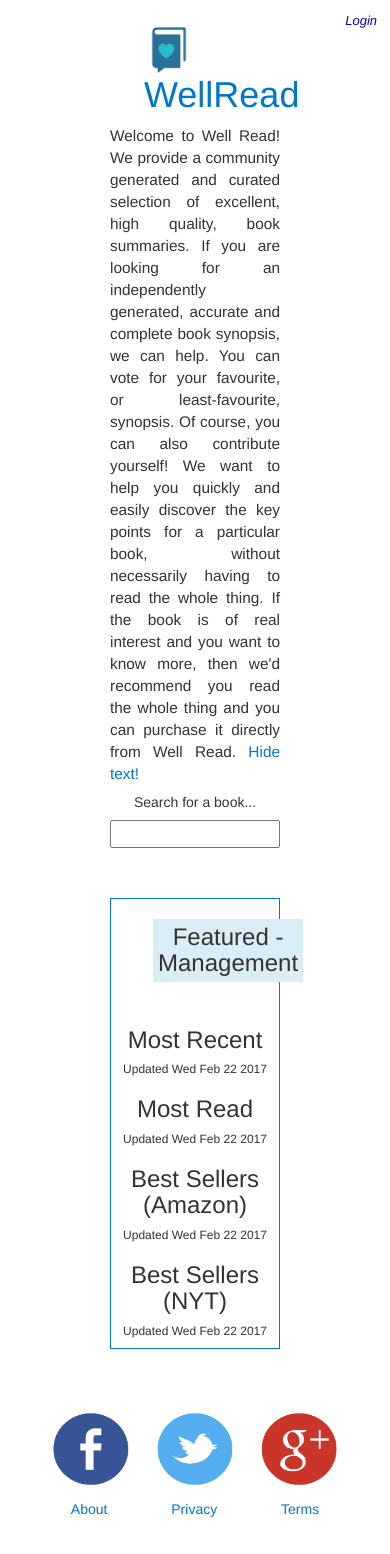
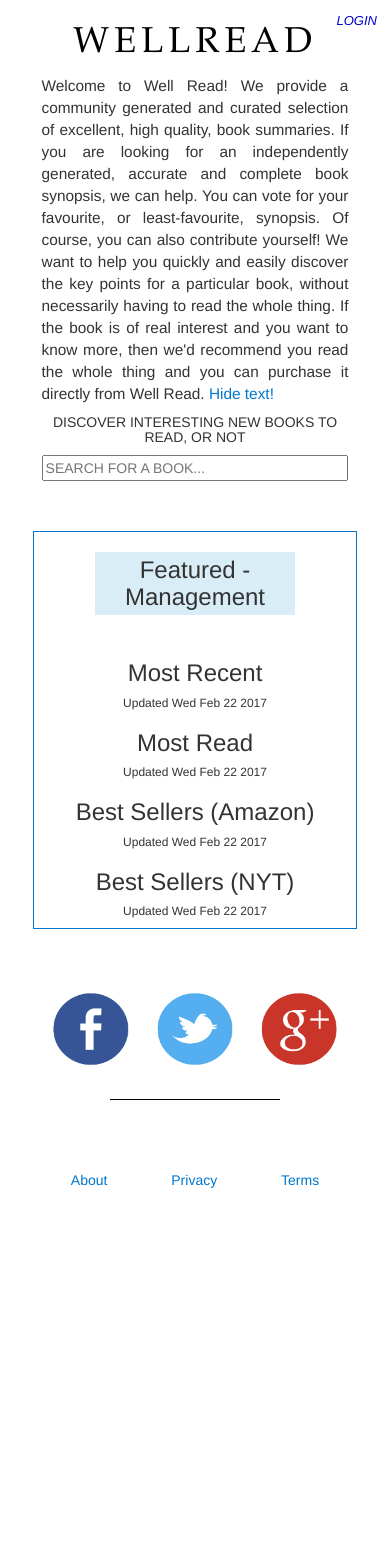
Before and after one commit to benlogan/WellReadClient, a PHP site: page / in a window 390 px wide. After the commit the page ends 1188 px from the top, so only its background shows below. Run offline with PHP 8.4, Linux system fonts and the light colour scheme.

Commit message:
various UI improvements, in particular new media queries for mobile

```diff
--- a/index.html
+++ b/index.html
@@ -20,6 +20,7 @@
 
         <script type="text/javascript" src="scripts/jquery/jquery-2.1.4.js"></script>
         <script type="text/javascript" src="scripts/jquery/jquery-ui.js"></script>
+
         <script type="text/javascript" src="scripts/main.js"></script>
         <script type="text/javascript" src="scripts/dropdown.js"></script>
 
@@ -31,6 +32,8 @@
         <script type="text/javascript" src="scripts/auth.js"></script>
 
         <script type="text/javascript" src="scripts/jquery.blockUI.js"></script>
+
+        <!--<script type="text/javascript" src="scripts/jquery.mobile-1.4.5.min.js"></script>-->
 
         <script>
             (function(i,s,o,g,r,a,m){i['GoogleAnalyticsObject']=r;i[r]=i[r]||function(){
@@ -87,6 +90,16 @@
                     getBestSellersNyt();
                     getFeaturedBooks("management", "Management ↓");
                 }
+
+                /*
+                $("#carouselFeaturedBooks").swiperight(function() {
+                    $("#carouselFeaturedBooks").carousel('prev');
+                });
+                $("#carouselFeaturedBooks").swipeleft(function() {
+                    $("#carouselFeaturedBooks").carousel('next');
+                });
+                */
+
             });
 
             function getParameterByName(name, url) {
@@ -153,7 +166,7 @@
     <link rel="icon" type="image/png" href="images/favicon.png">
     <body>
 
-        <a id="loginOrName" href="#authBox" class="btn" onclick="ga('send', 'event', 'Buttons', 'Login', 'User clicked oauth login button.')">Login</a>
+        <a id="loginOrName" href="#authBox" class="btn" onclick="ga('send', 'event', 'Buttons', 'Login', 'User clicked oauth login button.')">LOGIN</a>
 
         <div id="authBox" class="popupContainer" style="display: none">
             <a class="btn btn-block btn-social btn-twitter" onclick="authTwitter()">
@@ -167,24 +180,36 @@
             </a>
         </div>
 
-        <!-- Using jQuery UI, but we could consider bootstrap etc -->
-        <div id='searchBox' class="ui-widget">
-            <div id='headerBox'>
-                <a href="./">
-                <img id="siteIcon" src="images/favicon.png">
-                <h1 id="siteHeader">WellRead</h1>
+        <div id='siteHeaderBox'>
+            <a id="siteHeaderLink" href="./">
+            <!--<img id="siteIcon" src="images/favicon.png">-->
+            <h1 id="siteHeader">WELLREAD</h1>
             </a>
         </div>
 
+        <!-- Using jQuery UI, but we could consider bootstrap etc -->
+        <div id='searchBox' class="ui-widget">
             <!--<label for="search">Search: </label>-->
             <!--<button id="closeButton" data-toggle="collapse" data-target="#promoText"><img src="images/toggle-collapse-alt_blue.png"/></button>-->
             <div id="promoText" class="collapse">Welcome to Well Read! We provide a community generated and curated selection of excellent, high quality, book summaries. If you are looking for an independently generated, accurate and complete book synopsis, we can help. You can vote for your favourite, or least-favourite, synopsis. Of course, you can also contribute yourself! We want to help you quickly and easily discover the key points for a particular book, without necessarily having to read the whole thing. If the book is of real interest and you want to know more, then we'd recommend you read the whole thing and you can purchase it directly from Well Read. <a href="#promoText" data-toggle="collapse" onclick="hidePromoText()">Hide text!</a></div>
 
-            <h5 class="centeredText">Search for a book...</h5>
-            <input id="search" onclick="ga('send', 'event', 'Input', 'Search', 'User clicked in the main search box.')"> <!-- class="ui-autocomplete-input" -->
+            <h5 class="centeredText">DISCOVER INTERESTING NEW BOOKS TO READ, OR NOT</h5>
+            <!--<h5 class="centeredText">Search for a book...</h5>-->
+            <input id="search" placeholder="SEARCH FOR A BOOK..." onclick="ga('send', 'event', 'Input', 'Search', 'User clicked in the main search box.')"> <!-- class="ui-autocomplete-input" -->
         </div>
 
         <div id="topBooks">
+          <!--
+          <div id="carouselFeaturedBooks" class="carousel slide" data-ride="carousel" data-interval='false'>
+            <ol class="carousel-indicators">
+              <li data-target="#carouselFeaturedBooks" data-slide-to="0" class="active"></li>
+              <li data-target="#carouselFeaturedBooks" data-slide-to="1"></li>
+              <li data-target="#carouselFeaturedBooks" data-slide-to="2"></li>
+              <li data-target="#carouselFeaturedBooks" data-slide-to="3"></li>
+              <li data-target="#carouselFeaturedBooks" data-slide-to="4"></li>
+            </ol>
+            <div class="carousel-inner" role="listbox">-->
+              <div class="item active">
                 <div id="featured">
                     <div class="dropdown">
                         <h3><button id="dropDownButton" onclick="myDropDown()" class="dropbtn">Featured - Management</button></h3>
@@ -196,22 +221,43 @@
                     </div>
                     <div id="featuredList"></div>
                 </div>
+              </div>
+              <div class="item">
                 <div id="mostRecent">
                     <h3 class="centeredText">Most Recent</h3>
                     <h6 class="updatedDate"/>
                 </div>
+              </div>
+              <div class="item">
                 <div id="mostRead">
                     <h3 class="centeredText">Most Read</h3>
                     <h6 class="updatedDate"/>
                 </div>
+              </div>
+              <div class="item">
                 <div id="bestSellers">
                     <h3 class="centeredText">Best Sellers (Amazon)</h3>
                     <h6 class="updatedDate"/>
                 </div>
+              </div>
+              <div class="item">
                 <div id="bestSellersNyt">
                     <h3 class="centeredText">Best Sellers (NYT)</h3>
                     <h6 class="updatedDate"/>
                 </div>
+              </div><!--
+            </div>
+          </div>-->
+          <!--carousel-control-prev-->
+          <!--
+          <a class="left carousel-control" href="#carouselFeaturedBooks" role="button" data-slide="prev">
+            <span class="glyphicon glyphicon-chevron-left" aria-hidden="true"></span>
+            <span class="sr-only">Previous</span>
+          </a>
+          <a class="right carousel-control" href="#carouselFeaturedBooks" role="button" data-slide="next">
+            <span class="glyphicon glyphicon-chevron-right" aria-hidden="true"></span>
+            <span class="sr-only">Next</span>
+          </a>-->
         </div>
 
         <div id="bookBox" hidden="true">
@@ -228,16 +274,13 @@
                     <h5 id='bookPublisher'></h5>
                     <h5 id='bookISBN'></h5>
                     <h5 id='bookASIN'></h5>
+                    <!--
                     <div id='purchaseBook'>
                         <a id='bookPurchaseLink' target="_blank">
                             <img id='bookPurchaseImage' src="images/234_60_stones.gif">
                         </a>
-                        <!--
-                        <a id='bookPurchaseLink' target="_blank">
-                            <img id='bookPurchaseImage' src="images/234x60_foyles.png">
-                        </a>
+                    </div>
                     -->
-                    </div>
                 </div>
             </div>
 
@@ -270,11 +313,11 @@
 
             <!-- User Input -->
             <div id='summaryInput'>
-                <h5>Add your own summary...</h5>
+                <h5>WRITE YOUR OWN SUMMARY...</h5>
                 <form id="SummaryText"> <!-- onsubmit="return writeSummaryInput();" -->
                     <!-- style using normal sizes, otherwise font size changes things rows="5" cols="100"-->
                     <textarea id="SummaryTextArea" maxlength="5000" onclick="editText()"></textarea>
-                    <input id="submit-button" type="submit" value="Submit" tabindex="110" style="font-family: 'helvetica neue'">
+                    <input id="submit-button" type="submit" value="SUBMIT" tabindex="110">
                 </form>
             </div>
         </div>
@@ -284,6 +327,7 @@
         <a href="https://twitter.com/VeryWellRead" target="_blank"><img class="socialIcon" src="images/icon_twitter.png"></a>
         <a href="https://plus.google.com/+WellreadEu" target="_blank"><img class="socialIcon" src="images/icon_google.png"></a>
     </footer>
+    <hr id="footerRule">
     <footer>
         <a class='footerTextLink' href="about.html">About</a>
         <a class='footerTextLink' href="privacy.html">Privacy</a>
--- a/scripts/main.js
+++ b/scripts/main.js
@@ -65,7 +65,7 @@ function getBookDetails(asin) {
             var obj = data;
 
             // pass it straight to the page...
-            $('#bookTitle').html(obj.book.title);
+            $('#bookTitle').html(obj.book.title.toUpperCase());
             document.title = obj.book.title;
 
             var authorList = '';
@@ -82,9 +82,9 @@ function getBookDetails(asin) {
                 // single author, non array
                 authorList = obj.book.author;
             }
-            $('#bookAuthor').html(authorList);
+            $('#bookAuthor').html(authorList.toUpperCase());
 
-            $('#bookPublisher').html(obj.book.publisher);
+            $('#bookPublisher').html(obj.book.publisher.toUpperCase());
             $('#bookISBN').html(obj.book.isbn + ' (ISBN)');
             $('#bookASIN').html(obj.book.asin);
             $('#bookImage').attr('src', obj.book.image);
@@ -97,7 +97,7 @@ function getBookDetails(asin) {
             if(!loggedIn) {
                 //$("#SummaryText :input").prop("disabled", true);
                 $('#SummaryText').block({
-                    message: '<a id="loginOrNameBox" href="#authBox" class="btn" onclick="ga(\'send\', \'event\', \'Buttons\', \'Login\', \'User clicked oauth login button.\')">Please Login</a>',
+                    message: '<a id="loginOrNameBox" href="#authBox" class="btn" onclick="ga(\'send\', \'event\', \'Buttons\', \'Login\', \'User clicked oauth login button.\')">LOGIN</a>',
                     css: { border: '1px solid #000' }
                 });
                 $("#loginOrNameBox").leanModal(); // important - must attach the lean modal
@@ -269,7 +269,12 @@ function createSummaryTableRow(summaryID, summaryTime, summaryText, summaryAutho
     var shortBookTitle = document.title.substring(0,27) + "...";// truncated for use in a tweet
     var tweetSynopsis = '<p id="tweetSynopsis"><a href="https://twitter.com/share" class="twitter-share-button" data-size="large" data-text="Check out WellRead and this excellent synopsis of &quot;' + shortBookTitle + '&quot;!" data-via="VeryWellRead" data-show-count="false">Tweet</a><script async src="//platform.twitter.com/widgets.js" charset="utf-8"></script></p>';
 
-    return "<tr><td class='votecell'><div class='vote'><input type='hidden' name='_id_' value=" + summaryID + "><a id='voteUp' class='vote-up-off' title='Vote Up!'></a><span itemprop='upvoteCount' class='vote-count-post' title='Vote Count'>" + votes + "</span><a id='voteDown' class='vote-down-off' title='Vote Down!'></a></div></td><td class='postcell'>" + summaryText + authorStamp + tweetSynopsis + "</td></tr>";
+    // voting column;
+    var voting = "<td class='voteCell'><div class='vote'><input type='hidden' name='_id_' value=" + summaryID + "><a id='voteUp' class='vote-up-off' title='Vote Up!'></a><span itemprop='upvoteCount' class='vote-count-post' title='Vote Count'>" + votes + "</span><a id='voteDown' class='vote-down-off' title='Vote Down!'></a></div></td>";
+    // <td class='postcell'>" + summaryText + authorStamp + tweetSynopsis + "</td>
+    return "<tr class='summaryRow'><td colspan='3'>" + summaryText + "</td></tr>"
+      + "<tr class='footerRow'><td class='tweetCell'>" + tweetSynopsis + "</td>" + voting + "<td class='authorCell'>" + authorStamp + "</td></tr>";
+
     //<tr class='summaryAuthorRow'><td></td><td class='summaryAuthor'>" + summaryAuthor + " (" + summaryTime + ")</td></tr>"; // used to be a seperate row, but this complicates sorting!
     // <a class='star-off'></a> disabled for now, no need for it - might eventually become 'my favourites'
 }
--- a/styles/dropdown.css
+++ b/styles/dropdown.css
@@ -17,7 +17,7 @@
 .dropdown {
     /*position: relative;
     display: inline-block;*/
-    width: 50%;
+    width: 200px;
     margin: 0 auto;
     padding-bottom: 15px;
 }
@@ -27,7 +27,7 @@
     display: none;
     position: absolute;
     background-color: #f9f9f9;
-    min-width: 160px;
+    min-width: 200px;
     box-shadow: 0px 8px 16px 0px rgba(0,0,0,0.2);
 }
 
--- a/styles/style.css
+++ b/styles/style.css
@@ -1,7 +1,9 @@
 body {
     /*font-family: "Lucida Grande"; just allow helvetica from bootstrap */
+    font-family: "Helvetica Neue";/* specifiy, otherwise we inherit from bootstrap! */
     /*font-size: 50px;*/
-    width: 350px; /* was 960 before mobile testing, 350 after. need a basic media query here*/
+    /* width: 350px; */
+    /* was 960 before mobile testing, 350 after. need a basic media query here*/
     margin: 0 auto;
     padding: 5px;
     /*
@@ -11,9 +13,50 @@ body {
     */
 }
 
-@media only screen and
-    (min-width: 768px) {
-        body {width: 800px;}
+@media screen and (max-width: 768px) {
+    body {
+      width: 90%;
+    }
+    #bookMetadataRight {
+      /* no margin or padding, take full width */
+    }
+    #searchBox {
+      width: 90%;
+    }
+}
+
+@media screen and (min-width: 768px) {
+    body {
+      width: 50%;
+    }
+    #bookMetadataRight {
+        margin-left: 35%;
+        padding-left: 50px;
+    }
+    .bookCoverImage {
+      float: left;
+    }
+    #searchBox {
+      width: 70%;
+    }
+}
+
+@media screen and (max-width: 400px) {
+    #topBooks {
+      width: 95%;
+    }
+}
+
+@media screen and (min-width: 400px) and (max-width: 1400px) {
+    #topBooks {
+      width: 90%;
+    }
+}
+
+@media screen and (min-width: 1400px) {
+    #topBooks {
+      width: 70%;
+    }
 }
 
 .centeredText {
@@ -47,13 +90,20 @@ body {
 }
 
 #search {
+    font-family: inherit;
+    font-size: 14px;
     width: 100%;
 }
 
 #searchBox {
-    width: 50%;
+    /* width: 50%; */
     margin: 0 auto;
     font-family: inherit; /* we don't want to let jquery ui change this */
+}
+
+#footerRule {
+  width: 50%;
+  border-color: black;
 }
 
 #loginOrName {
@@ -66,7 +116,8 @@ body {
 }
 
 #topBooks {
-    width: 50%;
+    /* width: 50%; */
+    /* needs to be much greater on mobile, more like 90% */
     margin: 0 auto;
     border-style: solid;
     border-width: thin;
@@ -134,8 +205,8 @@ body {
     padding-top: 20px;
 }
 
-#headerBox {
-    width: 60%;
+#siteHeaderBox {
+    /* width: 60%; */
     margin: 0 auto;
 }
 #siteIcon {
@@ -143,7 +214,14 @@ body {
     width: 50px;
 }
 #siteHeader {
-    float; right;
+    font-family: "Garamond";
+    letter-spacing: 5px;
+    /* N/A when not using an image/icon, but we need a center align instead */
+    /*float; right;*/
+    text-align: center;
+}
+#siteHeaderLink {
+  color: black;
 }
 
 input, textarea, select, h1, h2{font-family:inherit;}
@@ -272,11 +371,10 @@ footer {
     /*position: absolute;
     left: 0;
     bottom: 0;*/
-    height: 50px;
+    height: 150px;
     width: 100%;
     text-align: center;
     padding-top: 50px;
-    padding-bottom: 50px;
 }
 .footerTextLink {
   padding-right: 30px;
```
Also changed, not shown: other parts of styles/style.css (+53 -12 lines). Lines whose indentation alone changed are shown as unchanged.
